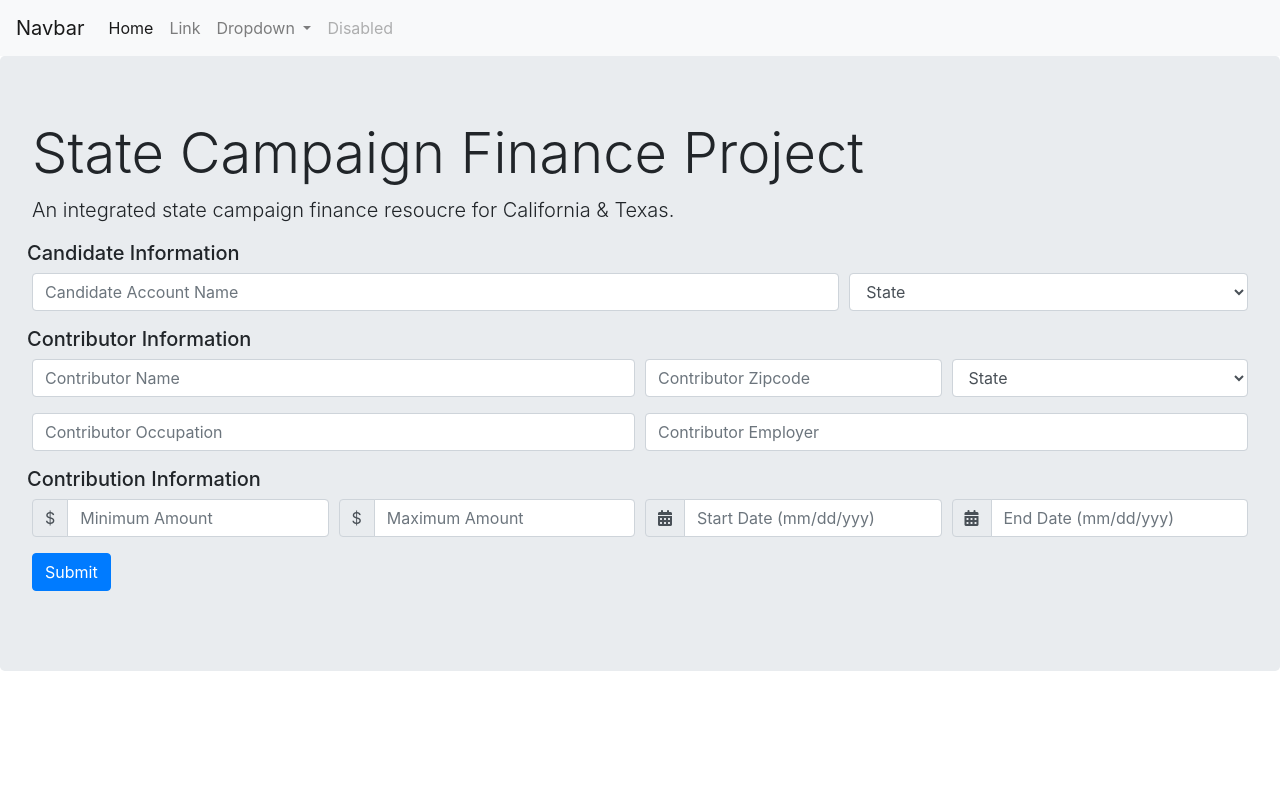
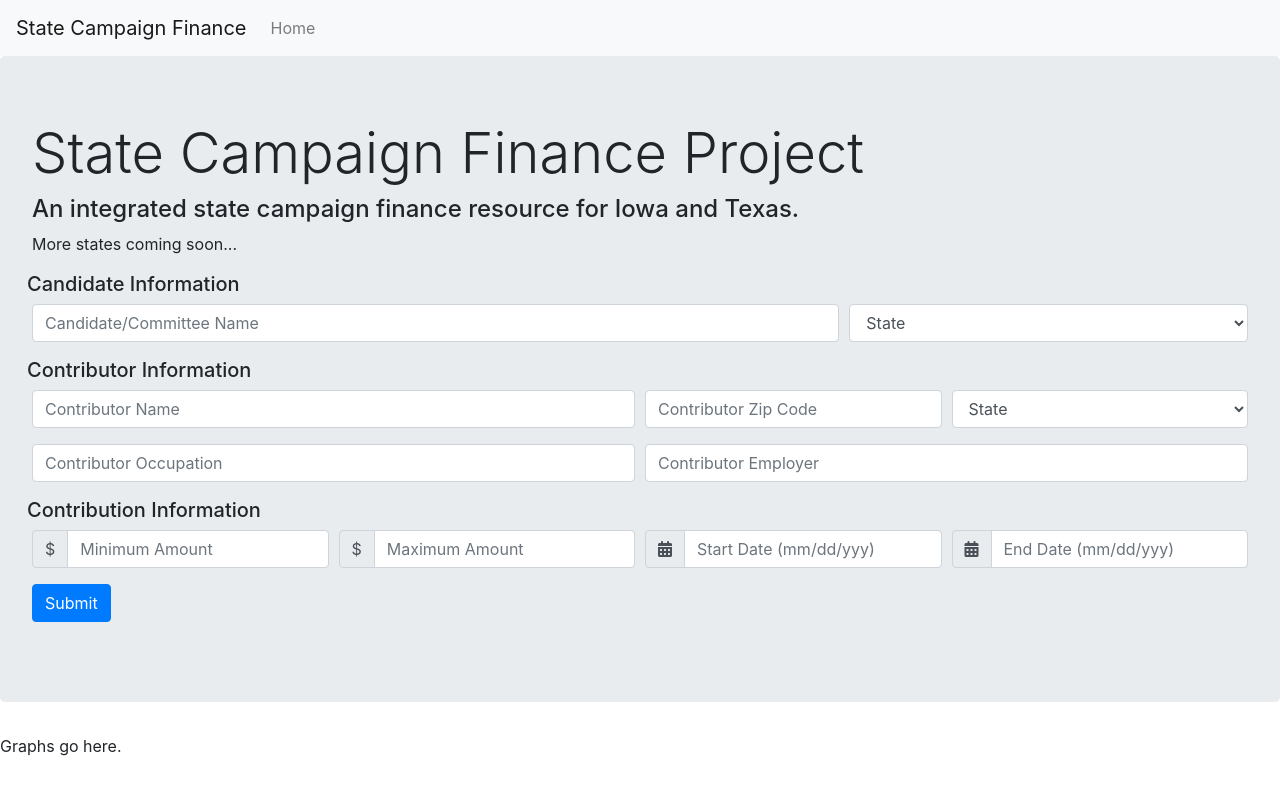
Before and after one commit to fogarty-ben/state_campaign_finance, a Django app: page / in a window 1280 px wide. Run offline with Django 3.2, Linux system fonts and the light colour scheme; some libraries are stand-ins or nearby versions.

Commit message:
working on interface

```diff
--- a/app/templates/base.html
+++ b/app/templates/base.html
@@ -3,32 +3,15 @@
 {% block before_content %}
 
 <nav class="navbar navbar-expand-lg navbar-light bg-light">
-  <a class="navbar-brand" href="#">Navbar</a>
+  <a class="navbar-brand" href="{% url 'index' %}">State Campaign Finance</a>
   <button class="navbar-toggler" type="button" data-toggle="collapse" data-target="#navbarSupportedContent" aria-controls="navbarSupportedContent" aria-expanded="false" aria-label="Toggle navigation">
     <span class="navbar-toggler-icon"></span>
   </button>
 
   <div class="collapse navbar-collapse" id="navbarSupportedContent">
     <ul class="navbar-nav mr-auto">
-      <li class="nav-item active">
-        <a class="nav-link" href="#">Home <span class="sr-only">(current)</span></a>
-      </li>
       <li class="nav-item">
-        <a class="nav-link" href="#">Link</a>
-      </li>
-      <li class="nav-item dropdown">
-        <a class="nav-link dropdown-toggle" href="#" id="navbarDropdown" role="button" data-toggle="dropdown" aria-haspopup="true" aria-expanded="false">
-          Dropdown
-        </a>
-        <div class="dropdown-menu" aria-labelledby="navbarDropdown">
-          <a class="dropdown-item" href="#">Action</a>
-          <a class="dropdown-item" href="#">Another action</a>
-          <div class="dropdown-divider"></div>
-          <a class="dropdown-item" href="#">Something else here</a>
-        </div>
-      </li>
-      <li class="nav-item">
-        <a class="nav-link disabled" href="#" tabindex="-1" aria-disabled="true">Disabled</a>
+        <a class="nav-link" href="{% url 'index' %}">Home <span class="sr-only">(current)</span></a>
       </li>
     </ul>
   </div>
--- a/app/templates/index.html
+++ b/app/templates/index.html
@@ -3,8 +3,10 @@
 {% block content %}
 <div class="jumbotron">
   <h1 class="display-4">State Campaign Finance Project</h1>
-  <p class="lead">An integrated state campaign finance resoucre for California & Texas.</p>
+  <h4>An integrated state campaign finance resource for Iowa and Texas.</h4>
+  <p>More states coming soon...</p>
   {% include 'search_form.html' %}
 </div>
 
+<p>Graphs go here.</p>
 {% endblock %}
--- a/app/templates/search_form.html
+++ b/app/templates/search_form.html
@@ -5,13 +5,13 @@
     </div>
     <div class="form-row">
         <div class="form-group col-md-8">
-            <input type="text" class="form-control" name='candidate_name' placeholder="{% if candidate_name %}{{ candidate_name }}{% else %}Candidate Account Name{% endif %}">
+            <input type="text" class="form-control" name='commitee_name' placeholder="{% if commitee_name %}{{ commitee_name }}{% else %}Candidate/Committee Name{% endif %}">
         </div>
         <div class="form-group col-md-4">
-            <select class="form-control" name="candidate_state">
-              <option selected disabled style="display:none">State</option>
-              <option>California</option>
-              <option>Texas</option>
+            <select class="form-control" name="committee_state">
+              <option selected disabled style="display:none">{% if committee_state %}{{ committee_state}}{% else %}State{% endif %}</option>
+              <option>IA</option>
+              <option>TX</option>
             </select>
         </div>
     </div>
@@ -20,74 +20,74 @@
     </div>
     <div class="form-row">
         <div class="form-group col-md-6">
-            <input type="text" class="form-control" name="contibutor_name" placeholder="{% if contibutor_name %}{{ contibutor_name}}{% else %}Contributor Name{% endif %}">
+            <input type="text" class="form-control" name="contibutor_name" placeholder="{% if contrib_full_name %}{{ contrib_full_name }}{% else %}Contributor Name{% endif %}">
         </div>
         <div class="form-group col-md-3">
-            <input type="text" class="form-control" name="contributor_zip" placeholder="{% if contributor_zip %}{{ contributor_zip }}{% else %}Contributor Zipcode{% endif %}">
+            <input type="text" class="form-control" name="contributor_zip" placeholder="{% if contrib_zip %}{{ contrib_zip }}{% else %}Contributor Zip Code{% endif %}">
         </div>
         <div class="form-group col-md-3">
-              <select class="form-control" name="contributor_state">
-              <option selected disabled style="display:none">State</option>
-                <option value="AL">Alabama</option>
-                <option value="AK">Alaska</option>
-                <option value="AZ">Arizona</option>
-                <option value="AR">Arkansas</option>
-                <option value="CA">California</option>
-                <option value="CO">Colorado</option>
-                <option value="CT">Connecticut</option>
-                <option value="DE">Delaware</option>
-                <option value="DC">District Of Columbia</option>
-                <option value="FL">Florida</option>
-                <option value="GA">Georgia</option>
-                <option value="HI">Hawaii</option>
-                <option value="ID">Idaho</option>
-                <option value="IL">Illinois</option>
-                <option value="IN">Indiana</option>
-                <option value="IA">Iowa</option>
-                <option value="KS">Kansas</option>
-                <option value="KY">Kentucky</option>
-                <option value="LA">Louisiana</option>
-                <option value="ME">Maine</option>
-                <option value="MD">Maryland</option>
-                <option value="MA">Massachusetts</option>
-                <option value="MI">Michigan</option>
-                <option value="MN">Minnesota</option>
-                <option value="MS">Mississippi</option>
-                <option value="MO">Missouri</option>
-                <option value="MT">Montana</option>
-                <option value="NE">Nebraska</option>
-                <option value="NV">Nevada</option>
-                <option value="NH">New Hampshire</option>
-                <option value="NJ">New Jersey</option>
-                <option value="NM">New Mexico</option>
-                <option value="NY">New York</option>
-                <option value="NC">North Carolina</option>
-                <option value="ND">North Dakota</option>
-                <option value="OH">Ohio</option>
-                <option value="OK">Oklahoma</option>
-                <option value="OR">Oregon</option>
-                <option value="PA">Pennsylvania</option>
-                <option value="RI">Rhode Island</option>
-                <option value="SC">South Carolina</option>
-                <option value="SD">South Dakota</option>
-                <option value="TN">Tennessee</option>
-                <option value="TX">Texas</option>
-                <option value="UT">Utah</option>
-                <option value="VT">Vermont</option>
-                <option value="VA">Virginia</option>
-                <option value="WA">Washington</option>
-                <option value="WV">West Virginia</option>
-                <option value="WI">Wisconsin</option>
-                <option value="WY">Wyoming</option>
-              </select>
+              <select class="form-control" name="contrib_state">
+              <option selected disabled style="display:none">{% if contrib_state %}{{ contrib_state}}{% else %}State{% endif %}</option>
+              <option value="AL">AL</option>
+              <option value="AK">AK</option>
+              <option value="AR">AR</option>
+              <option value="AZ">AZ</option>
+              <option value="CA">CA</option>
+              <option value="CO">CO</option>
+              <option value="CT">CT</option>
+              <option value="DC">DC</option>
+              <option value="DE">DE</option>
+              <option value="FL">FL</option>
+              <option value="GA">GA</option>
+              <option value="HI">HI</option>
+              <option value="IA">IA</option>
+              <option value="ID">ID</option>
+              <option value="IL">IL</option>
+              <option value="IN">IN</option>
+              <option value="KS">KS</option>
+              <option value="KY">KY</option>
+              <option value="LA">LA</option>
+              <option value="MA">MA</option>
+              <option value="MD">MD</option>
+              <option value="ME">ME</option>
+              <option value="MI">MI</option>
+              <option value="MN">MN</option>
+              <option value="MO">MO</option>
+              <option value="MS">MS</option>
+              <option value="MT">MT</option>
+              <option value="NC">NC</option>
+              <option value="NE">NE</option>
+              <option value="NH">NH</option>
+              <option value="NJ">NJ</option>
+              <option value="NM">NM</option>
+              <option value="NV">NV</option>
+              <option value="NY">NY</option>
+              <option value="ND">ND</option>
+              <option value="OH">OH</option>
+              <option value="OK">OK</option>
+              <option value="OR">OR</option>
+              <option value="PA">PA</option>
+              <option value="RI">RI</option>
+              <option value="SC">SC</option>
+              <option value="SD">SD</option>
+              <option value="TN">TN</option>
+              <option value="TX">TX</option>
+              <option value="UT">UT</option>
+              <option value="VT">VT</option>
+              <option value="VA">VA</option>
+              <option value="WA">WA</option>
+              <option value="WI">WI</option>
+              <option value="WV">WV</option>
+              <option value="WY">WY</option>
+            </select>
         </div>
     </div>
     <div class="form-row">
         <div class="form-group col-md-6">
-            <input type="text" class="form-control" name="contibutor_occupation" placeholder="{% if contibutor_occupation %}{{ contibutor_occupation }}{% else %}Contributor Occupation{% endif %}">
+            <input type="text" class="form-control" name="contrib_occupation" placeholder="{% if contrib_occupation %}{{ contrib_occupation }}{% else %}Contributor Occupation{% endif %}">
         </div>
         <div class="form-group col-md-6">
-            <input type="text" class="form-control" name="contibutor_employer" placeholder="{% if contibutor_employer %}{{ contibutor_employer }}{% else %}Contributor Employer{% endif %}">
+            <input type="text" class="form-control" name="contrib_employer" placeholder="{% if contrib_employer %}{{ contrib_employer }}{% else %}Contributor Employer{% endif %}">
         </div>
     </div>
     <div class="form-row">
--- a/app/urls.py
+++ b/app/urls.py
@@ -3,5 +3,6 @@ from . import views
 
 urlpatterns = [
     path('', views.index, name='index'),
-    path('search', views.search_results, name='search')
+    path('search', views.search_results, name='search'),
+    path('contribution/<str:contribution_id>', views.contribution, name='contribution'),
 ]
--- a/app/views.py
+++ b/app/views.py
@@ -1,6 +1,6 @@
-from django.shortcuts import render
-from django.template import Context
-from django.views.generic import ListView
+from django.shortcuts import render, get_object_or_404
+from django.template import loader
+
 
 # Create your views here.
 def index(request):
@@ -10,3 +10,8 @@ def search_results(request):
     context = {key: val for key, val in request.POST.items() if val != ''}
     print(context)
     return render(request, 'search.html', context)
+
+
+def contribution(request, contribution_id):
+    #contribution = get_object_or_404(Contribution, pk=primary_key)
+    return render(request, 'contribution.html', {'contribution_id': contribution_id})
```
Also changed, not shown: app/templates/search.html (+31 -1 lines).
